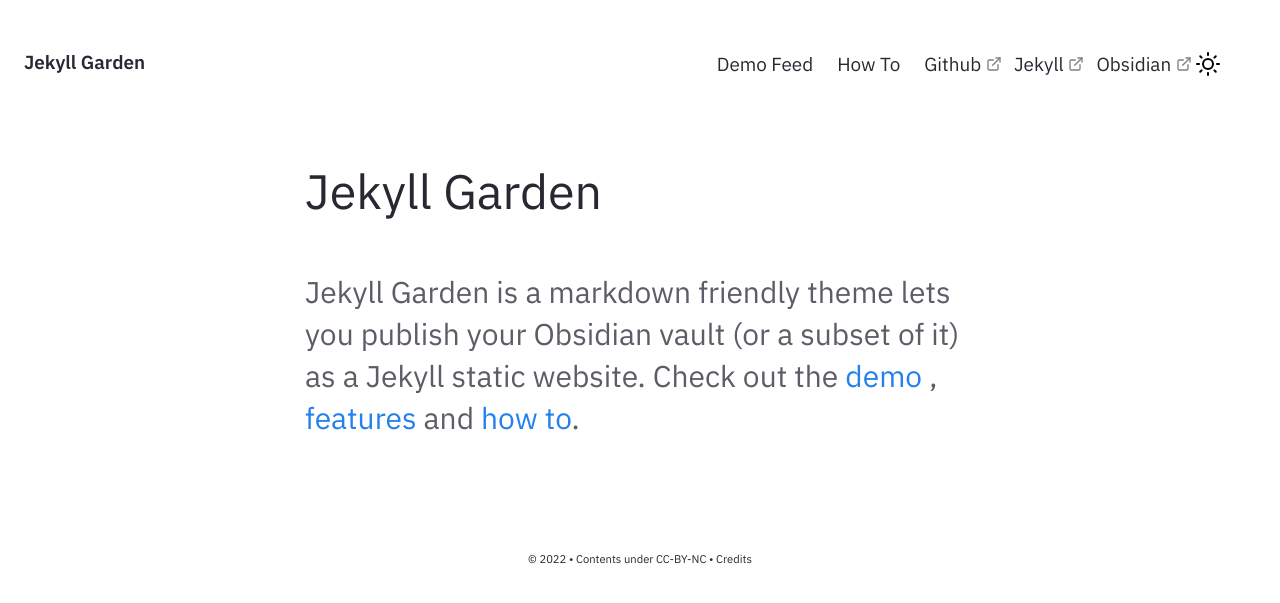
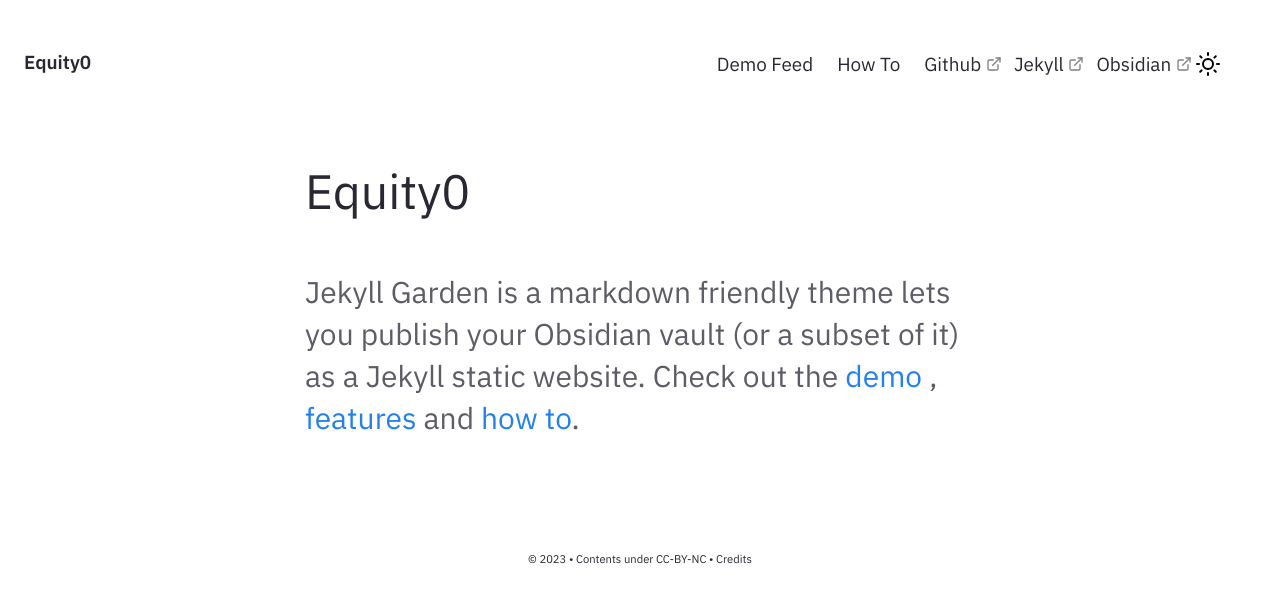
Before and after one commit to Equity0/Equity0.github.io, a Jekyll site: the page built from pages/index.md, in a window 1280 px wide. Shown: the top 603 px of the page. Built offline with Jekyll 4.4.1, drawn with Linux system fonts in a browser that asks for light colours.

Commit message:
Update _config.yml

```diff
--- a/_config.yml
+++ b/_config.yml
@@ -19,7 +19,7 @@
 # in the templates via {{ site.myvariable }}.
 
 # URL is the base hostname with protocol for your site, eg http://example.com
-url: "" # the base hostname & protocol for your site, e.g. http://example.com
+url: "equity0.github.io" # the base hostname & protocol for your site, e.g. http://example.com
 
 # If you want to install this jekyll in a subpath (eg /digitalgarden) set it here.
 # Else keep it Empty (DON'T PUT /; Keep it empty)
@@ -27,15 +27,15 @@ baseurl: ""
 
 # Website Header, Description, Footer year and text.
 # If you are deleting this, make sure you remove it from HTML files too
-heading: Jekyll Garden # Change this
-content: Obsidian ready Jekyll Theme
+heading: Equity0 # Change this
+content: Tech enthusiasts
 copyright:
-  year: © 2022
+  year: © 2023
   msg: Contents under CC-BY-NC
 
 # Set title and content for private & broken link tooltop
 privatelinks:
-  title: Private or Broken Links
+  title: Private or Broken Links / 404
   msg: The page you're looking for is either not available or private!
 
 # Theme level preferences
```
